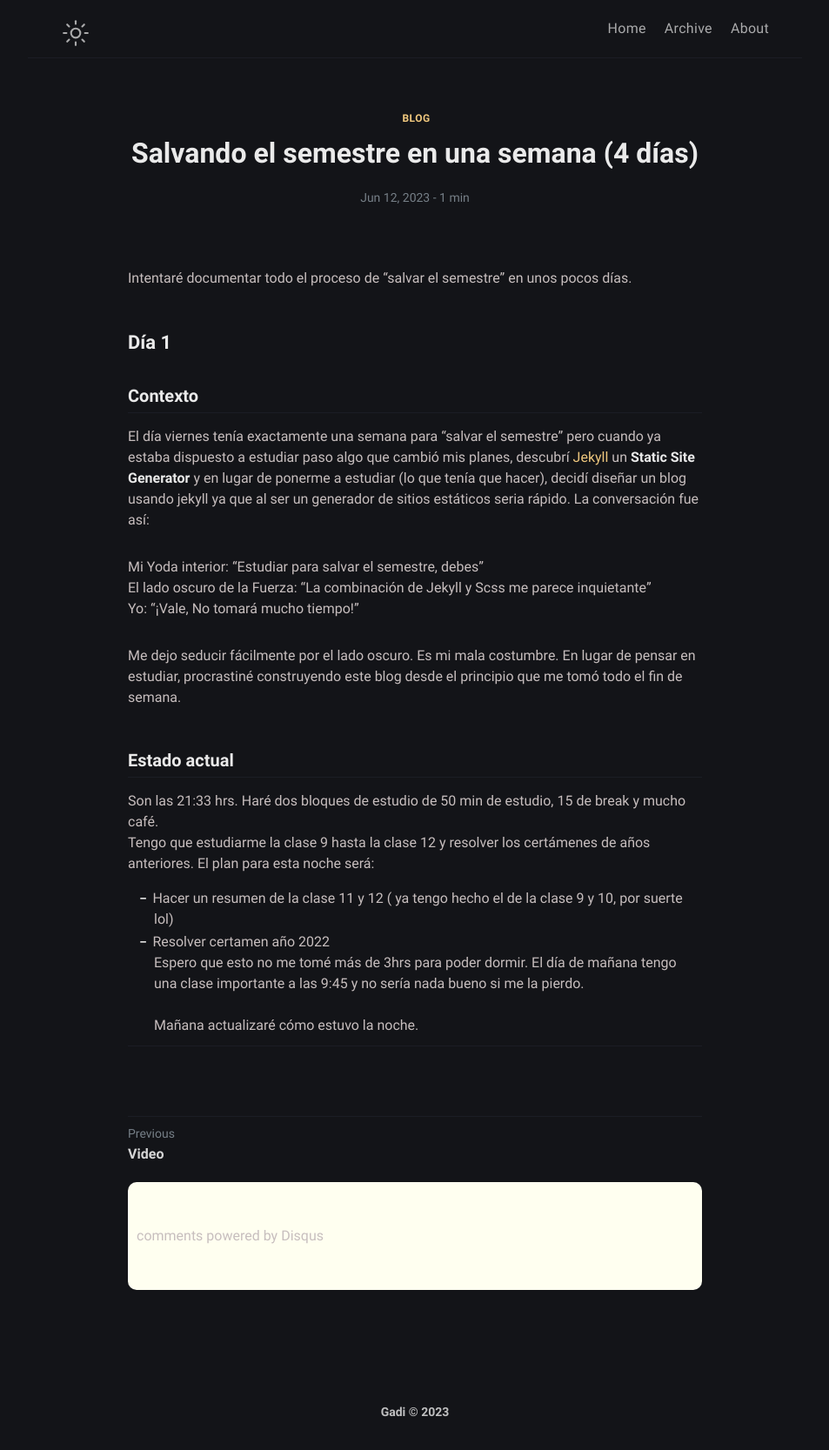
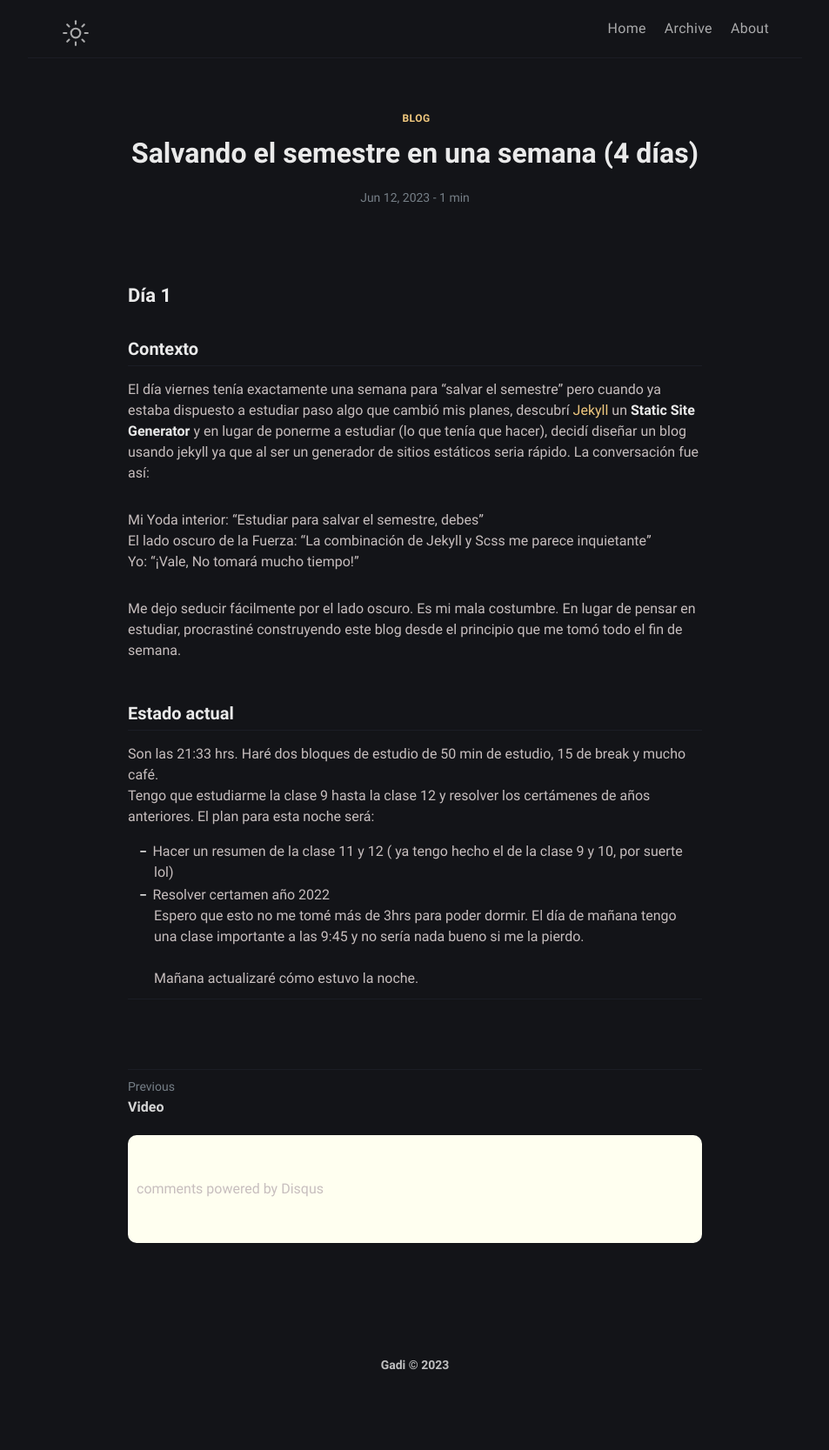
Before and after one commit to gadivalr/mess, a Jekyll site: the page built from _posts/2023-06-12-salvando-semestre.md, in a window 1280 px wide. Shown: the whole page at 87% size, without its empty margins (163-1116 px from the left). Built offline with Jekyll 4.4.1, drawn with Linux system fonts in a browser that asks for light colours; comment, search, counter and statistics services are not loaded; after the commit the page ends 1613 px from its top, so only the background shows below that.

Commit message:
Update 2023-06-12-salvando-semestre.md

```diff
--- a/_posts/2023-06-12-salvando-semestre.md
+++ b/_posts/2023-06-12-salvando-semestre.md
@@ -4,9 +4,6 @@ date: 2023-06-12 10:00:00 +07:00
 tags: [blog]
 description: intentaré documentar todo el proceso
 ---
-
-
-Intentaré documentar todo el proceso de "salvar el semestre" en unos pocos días.
 
 ## Día 1
 
```
